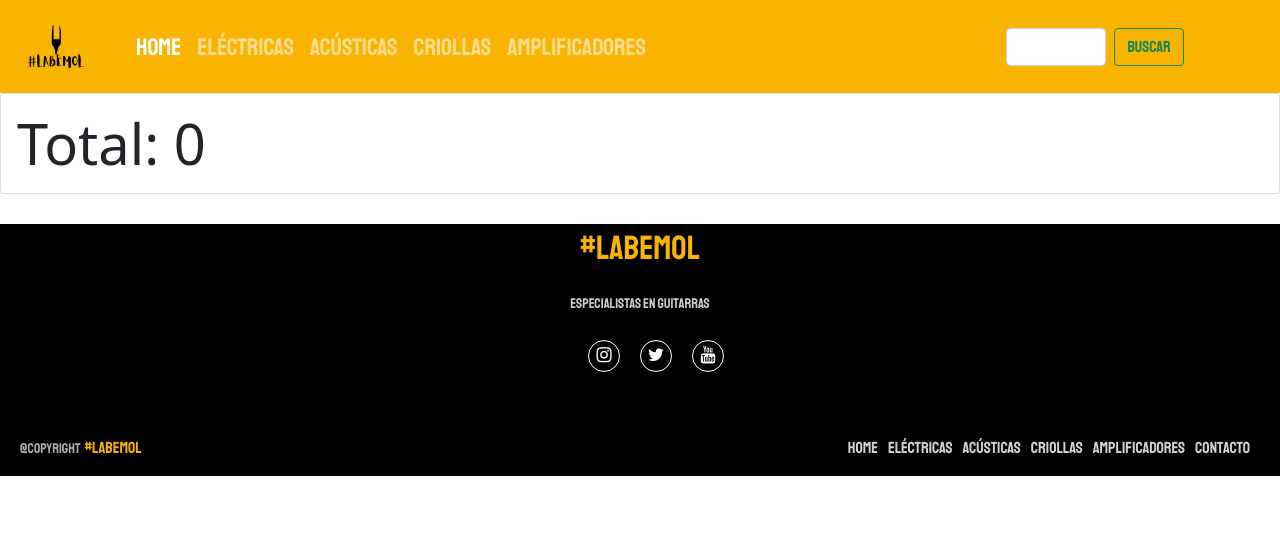
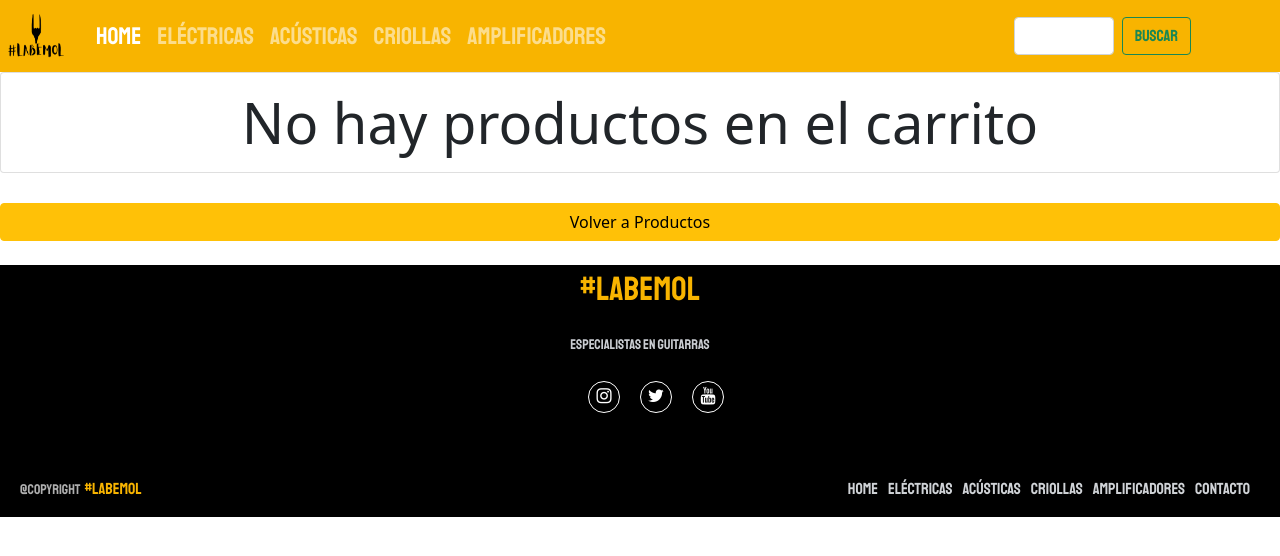
Before and after one commit to jpmine/miTienda-Minetti, a React (Create React App) app: page /Cart in a window 1280 px wide. Shown: the top 556 px of the page. Built offline with nearby package versions, Linux system fonts and the light colour scheme.

Commit message:
Entrega Clase 11

```diff
--- a/src/components/Cart/Cart.js
+++ b/src/components/Cart/Cart.js
@@ -1,10 +1,11 @@
 import React, { useContext } from "react";
 import { CartContext } from "../../Context/CartContext";
 import { ListGroup, Badge, Card } from "react-bootstrap";
+import { useNavigate } from "react-router-dom";
 
 export default function Cart() {
-    const { cart } = useContext(CartContext)
-
+    const { cart, deleteAll, removeFromCart } = useContext(CartContext)
+    const volver = useNavigate()
 
     const getTotalPrice = (items) => items
     .map((item) => item.price*item.quantity)
@@ -32,11 +33,35 @@ export default function Cart() {
         }
     )
 
-    return (
+    if (total !== 0) {
+        return (
+            <>
             <div className="col-lg-12 col-md-12 col-sm-12">
             {listItems}
+            <button className='btn btn-warning' onClick={()=> removeFromCart()}>Eliminar producto</button>
             <Card body className="display-4">Total: {total}</Card>
+            <div className="d-grid gap-2">
+                <button className='btn btn-warning' onClick={()=> deleteAll()}>Vaciar carrito</button>
             </div>
-
-    );
-  }
+            </div>
+            <br />
+            <div className="d-grid gap-2">
+            <button className='btn btn-warning' onClick={() =>volver('/productos')}>Volver a Productos</button>
+            </div>
+            <br />
+            </>
+        )
+    }else {
+        return (
+        <>
+        <div className="col-lg-12 col-md-12 col-sm-12">
+            <Card body className="display-4 text-center">No hay productos en el carrito</Card>
+        </div>
+        <div className="d-grid gap-2">
+            <button className='btn btn-warning' onClick={() =>volver('/productos')}>Volver a Productos</button>
+        </div>
+        <br />
+        </>
+        )
+    }
+}
--- a/src/components/CartWidget/CartWidget.js
+++ b/src/components/CartWidget/CartWidget.js
@@ -1,5 +1,6 @@
 import React from "react";
 import { CartContext } from "../../Context/CartContext";
+import { Link } from "react-router-dom";
 
 
 export default function CartWidget() {
@@ -11,13 +12,16 @@ export default function CartWidget() {
     const cantidad = getTotalQuantity(cart);
 
     return (
-            <div>{(cantidad == 0) ? <div style={{display: "none"}}></div> :
+            <div>{(cantidad === 0) ? <div style={{display: "none"}}></div> :
+            <Link to="/cart">
                 <div className='cart-logo'>
                     <img src="/img/carticon.png" alt="Carrito" />
                     <span className="cart-badge">
                         {cantidad}
                     </span>
-                </div>}
+                </div>
+                </Link>
+            }
             </div>
     );
   }
--- a/src/styles/styles.css
+++ b/src/styles/styles.css
@@ -13,13 +13,13 @@ br { clear:left }
 
 .menu_simple div{
     width: 100%;
-    padding: 4px;
+    padding: 2px;
 }
 
 .menu_simple div a {
     text-decoration: none;
     color: #125B50;
-    padding: 10.5px 11px;
+    padding: 2px;
 }
 
 .menu_simple div a:visited {
@@ -33,6 +33,7 @@ br { clear:left }
 
 .cart-logo img{
     width: 30%;
+    height: 10%;
   }
 
 .card-imgs{
```
